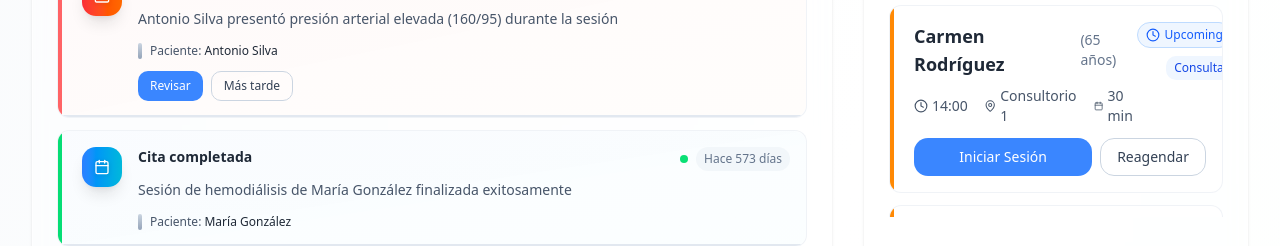
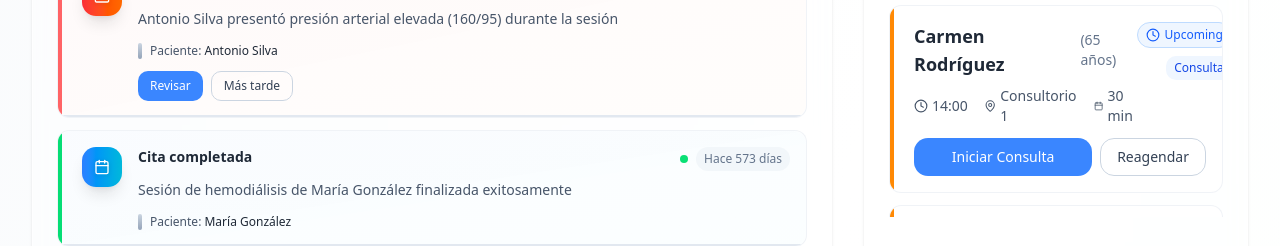
Before and after one commit to Hiddenberg/llmed-clinic, a Next.js app in the folder application/: page /doctor in a window 1280 px wide. Shown: the part 1080-1326 px from the top of the page. Built offline with nearby package versions, Linux system fonts and the light colour scheme.

Commit message:
changed button text

```diff
--- a/application/src/components/pages/doctor/home/TodayAppointments.tsx
+++ b/application/src/components/pages/doctor/home/TodayAppointments.tsx
@@ -1,5 +1,5 @@
 import {
-   Clock, User, MapPin, Calendar, CheckCircle, Play, X, AlertTriangle
+   Clock, MapPin, Calendar, CheckCircle, Play, X
 } from 'lucide-react';
 import { mockTodayAppointments, type DoctorAppointment } from '@/data/mockData/doctorData';
 
@@ -116,7 +116,7 @@ function AppointmentItem ({
             {appointment.status === 'upcoming' && (
                <div className="flex gap-2 mt-3">
                   <button className="flex-1 bg-brand-500 hover:bg-brand-600 px-4 py-2 rounded-lg font-medium text-white text-sm transition-colors duration-200">
-                     Iniciar Sesión
+                     Iniciar Consulta
                   </button>
                   <button className="hover:bg-gray-50 px-4 py-2 border border-gray-300 rounded-lg font-medium text-gray-700 text-sm transition-colors duration-200">
                      Reagendar
```
